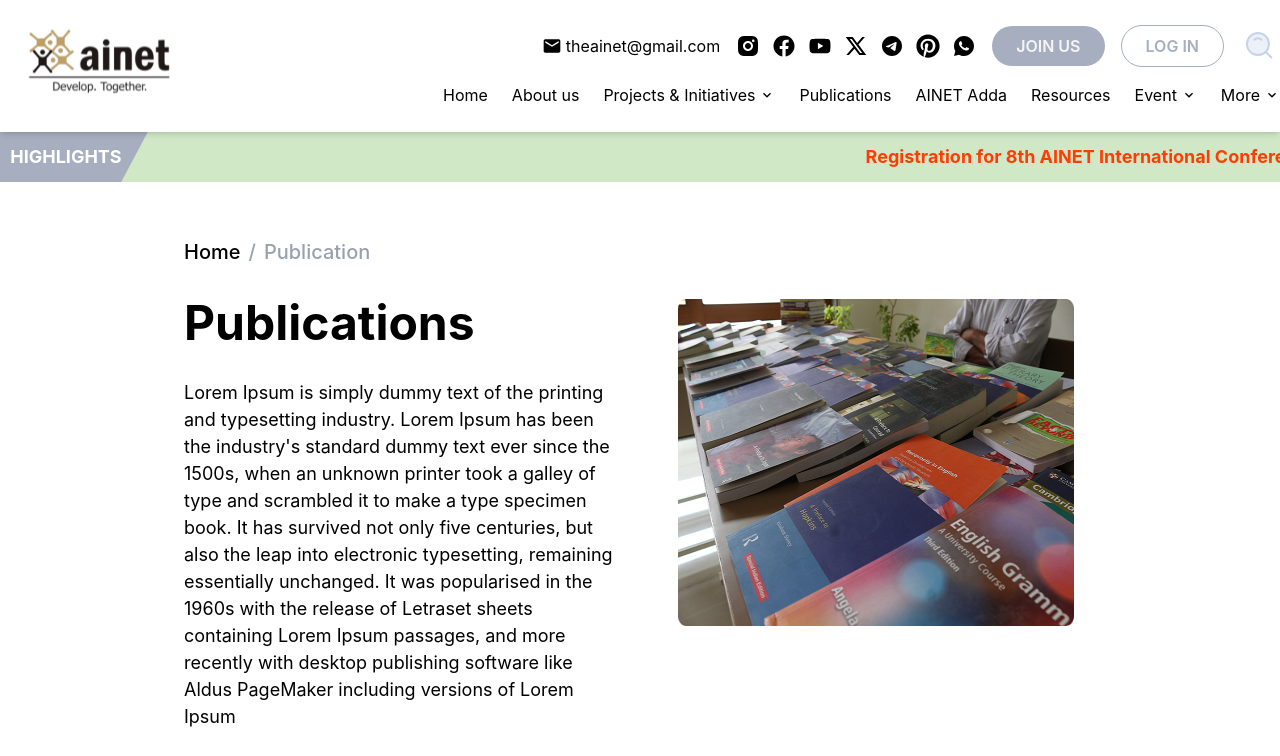
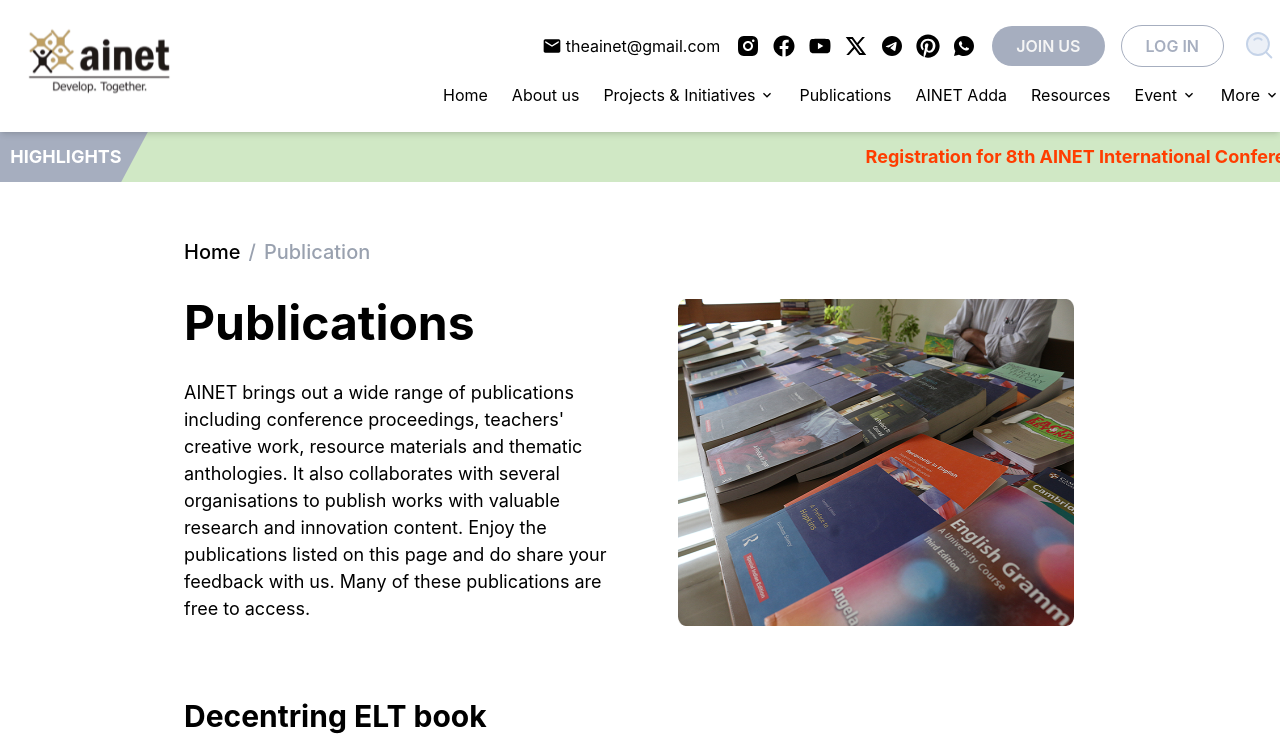
Before and after one commit to yadavswapnil25/AINET2-Web, a React (Vite) app: page /publications in a window 1280 px wide. Shown: the top 756 px of the page. Built offline with nearby package versions, Linux system fonts and the light colour scheme.

Commit message:
added publicaations Description

```diff
--- a/src/Components/specific/Publication/Section1.jsx
+++ b/src/Components/specific/Publication/Section1.jsx
@@ -21,16 +21,7 @@ const Section1 = () => {
             <div className="md:w-1/2 w-full">
               <h3 className="text-5xl font-bold mb-8">Publications</h3>
               <p className="text-[18px]">
-                Lorem Ipsum is simply dummy text of the printing and typesetting
-                industry. Lorem Ipsum has been the industry's standard dummy
-                text ever since the 1500s, when an unknown printer took a galley
-                of type and scrambled it to make a type specimen book. It has
-                survived not only five centuries, but also the leap into
-                electronic typesetting, remaining essentially unchanged. It was
-                popularised in the 1960s with the release of Letraset sheets
-                containing Lorem Ipsum passages, and more recently with desktop
-                publishing software like Aldus PageMaker including versions of
-                Lorem Ipsum
+              AINET brings out a wide range of publications including conference proceedings, teachers' creative work, resource materials and thematic anthologies. It also collaborates with several organisations to publish works with valuable research and innovation content. Enjoy the publications listed on this page and do share your feedback with us. Many of these publications are free to access.
               </p>
             </div>
             <div className="w-full md:w-1/2 mx-auto flex items-center justify-center">
```
